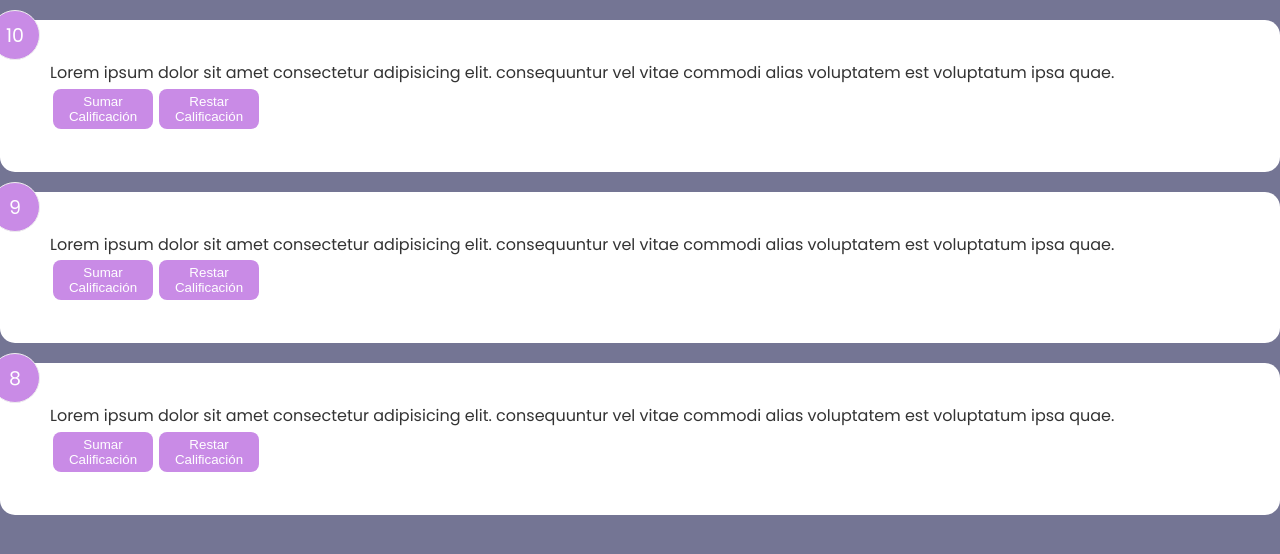
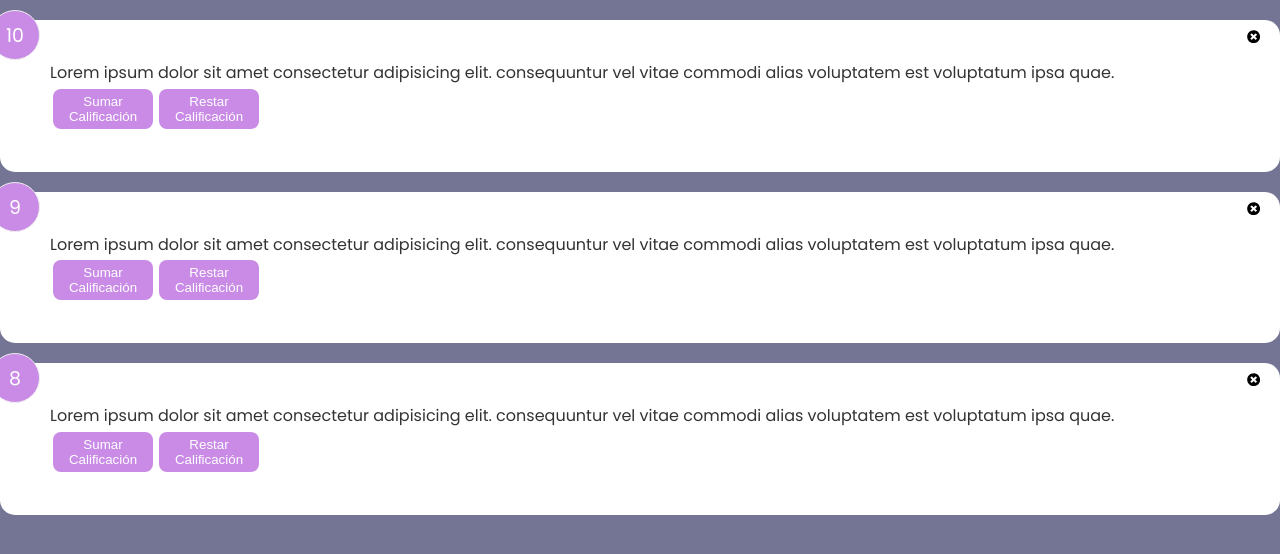
Before and after one commit to NADaza122/feedback-, a React (Create React App) app: page / in a window 1280 px wide. Shown: the top 554 px of the page. Built offline with nearby package versions, Linux system fonts and the light colour scheme; the HTML template or start-up script is replaced by a standard one.

Commit message:
cambioseliminarresenia

```diff
--- a/package.json
+++ b/package.json
@@ -3,6 +3,7 @@
   "version": "0.1.0",
   "private": true,
   "dependencies": {
+    "@react-icons/all-files": "^4.1.0",
     "@testing-library/jest-dom": "^5.16.5",
     "@testing-library/react": "^13.4.0",
     "@testing-library/user-event": "^13.5.0",
--- a/src/components/Resenias.jsx
+++ b/src/components/Resenias.jsx
@@ -1,4 +1,6 @@
 import { useState } from 'react'
+//Dependecia Icons
+import { FaTimesCircle } from "@react-icons/all-files/fa/FaTimesCircle";
 
 const Resenia = ({ resenia }) => {
     const [rating, setRating]=useState(resenia.rating)
@@ -33,6 +35,11 @@ const Resenia = ({ resenia }) => {
             <button className='btn' onClick={restarNota}>
                Restar Calificación
             </button>
+            <button onClick={()=>console.log(resenia.id)} className='close'>
+               <FaTimesCircle />
+            </button>
+
+
         </div>
     )
 }
```
Also changed, not shown: 1 other file (tests, documents, lock files or other folders).
